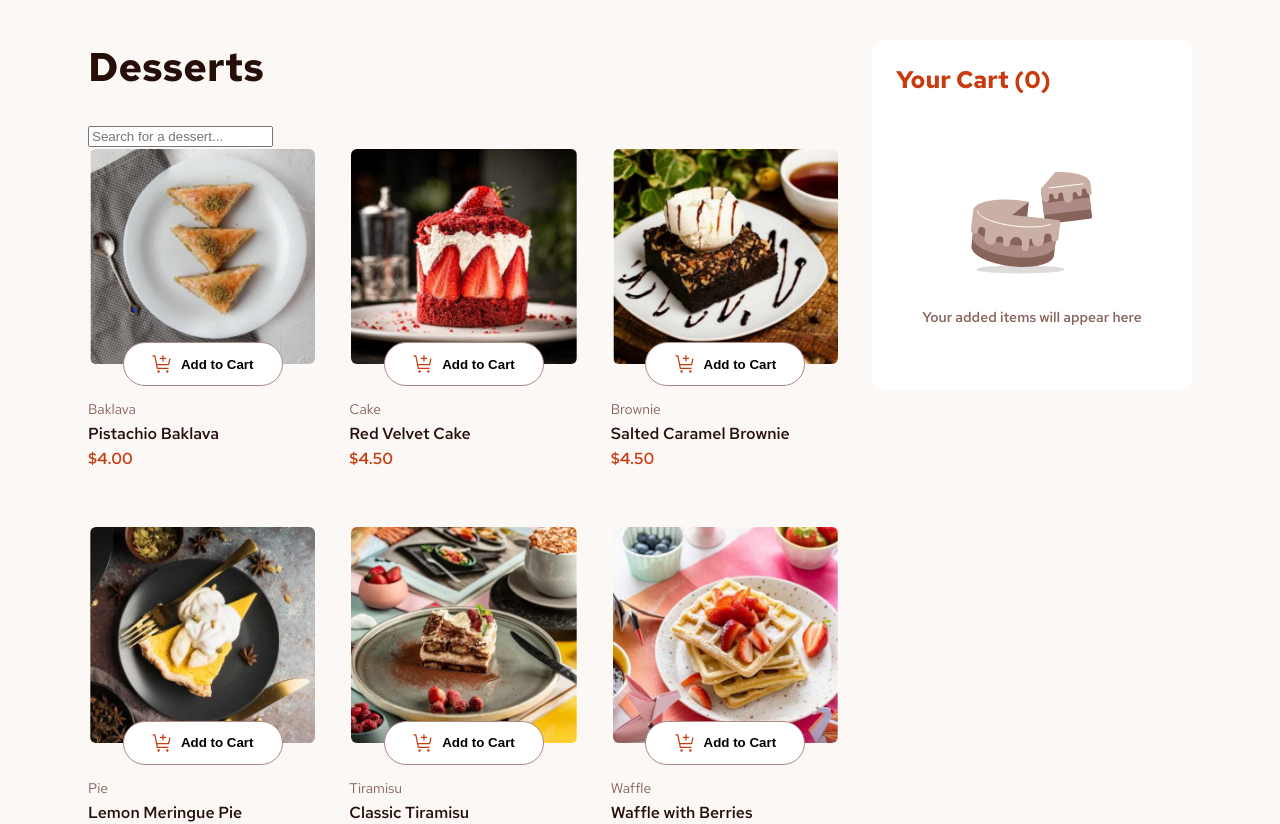
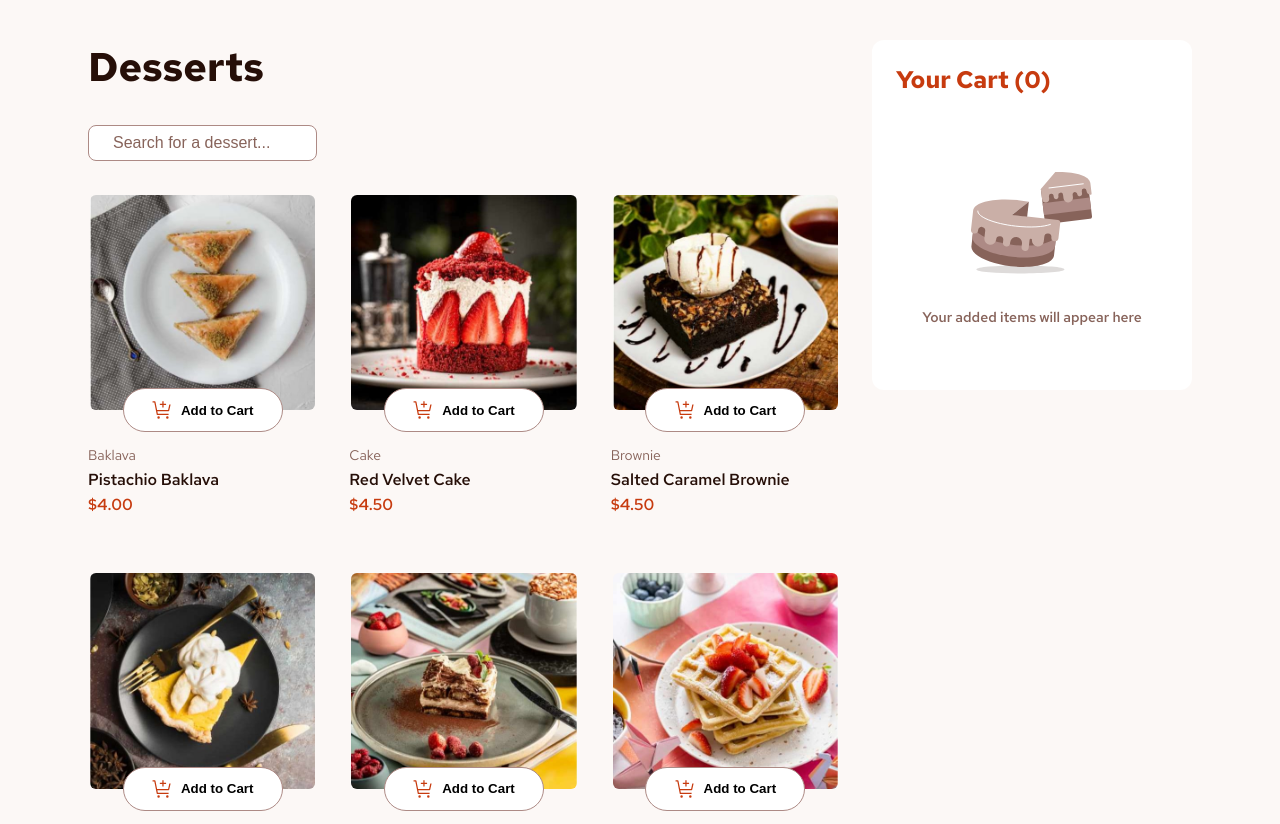
Before and after one commit to axoo01/dessert_shop, an Angular app: page / in a window 1280 px wide. Shown: the top 824 px of the page. Built offline with nearby package versions, Linux system fonts and the light colour scheme.

Commit message:
Style: styled the debounced search

```diff
--- a/src/app/components/product-list/product-list.component.scss
+++ b/src/app/components/product-list/product-list.component.scss
@@ -13,3 +13,29 @@
     justify-items: stretch;
   }
 }
+.search-wrapper {
+  margin-bottom: 2rem;
+  max-width: 100%;
+
+  .search-input {
+    width: 30.5%;
+    padding: 0.5rem 1.5rem;
+    font-size: 1rem;
+    border-radius: 8px;
+    border: 1px solid var(--rose-300, #ad8a85);
+    background-color: #fff;
+    color: var(--rose-900, #260f08);
+    transition: all 0.2s ease-in-out;
+    outline: none;
+
+    &::placeholder {
+      color: var(--rose-500, #87635a);
+    }
+
+
+    &:focus {
+      border-color: var(--color-red, #c73b0f);
+      box-shadow: 0 0 0 3px rgba(199, 59, 15, 0.1); // Subtle glow
+    }
+  }
+}
```
